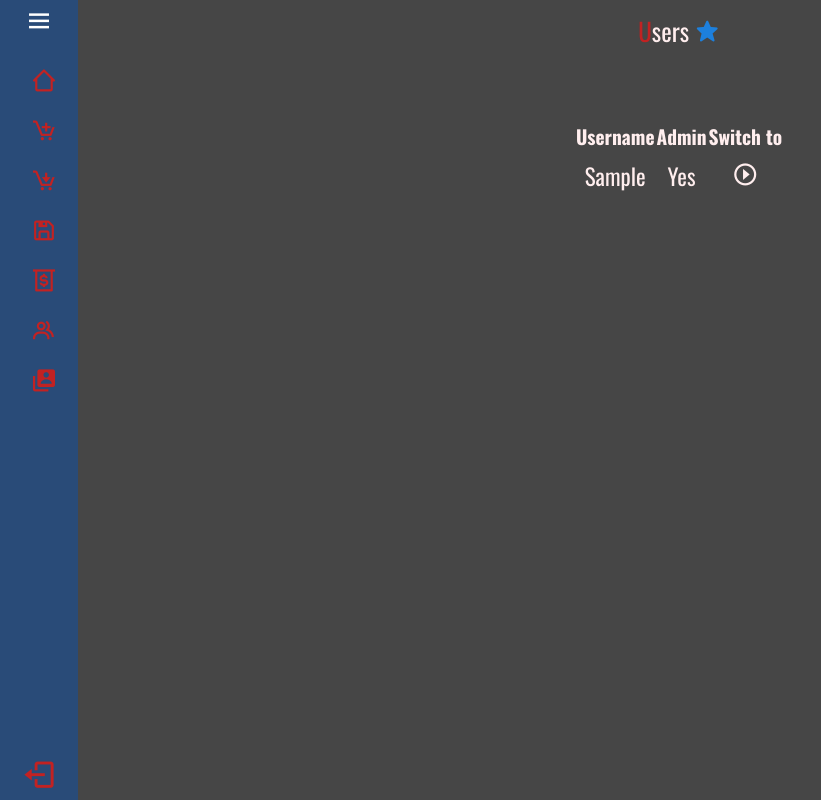
After one commit to djxmeel/ammunation-tpv, a PHP site: page /switchuser.php in a window 1280 px wide. The commit adds this page. Shown: the whole page, without its empty margins (0-821 px from the left). Run offline with PHP 8.4, Linux system fonts and the light colour scheme; the visitor is signed in with stand-in values (Sample User, id 1); tables that the repository leaves empty or names only in its code hold one stand-in row (values such as "Sample post").

Commit message:
User switch implemented

```diff
--- a/css/style.css
+++ b/css/style.css
@@ -394,3 +394,12 @@ td.td-small>button:active {
     color: var(--primary-light);
     transform: scale(108%) rotateZ(180deg);
 }
+
+.bx-caret-right-circle {
+    transition: all 0.3s;
+}
+
+.bx-caret-right-circle:hover {
+    color: var(--secondary);
+    transform: scale(108%);
+}
--- a/index/index.php
+++ b/index/index.php
@@ -13,7 +13,7 @@ require_once("../modules/sql.php");
 <main class="home_content">
     <article class="dash-content row">
         <section class="col-5 ">
-            <h1>Cart <?php echo strtoupper($_SESSION["employeeId"]) ?></h1>
+            <h1>Cart</h1>
         </section>
         <section class="col-5 product-list">
             <h1>Products</h1>
--- /dev/null
+++ b/login/switchuser.php
@@ -0,0 +1,40 @@
+<?php require_once("../modules/header.php");
+        require_once("../modules/sql.php");?>
+<title>AMMUNATION: Switch user</title>
+<main class="home_content">
+    <h1>Users <i class="bx bxs-star"></i></h1>
+    <section class="category-list">
+        <table>
+            <tr>
+                <th>Username</th>
+                <th>Admin</th>
+                <th>Switch to</th>
+            </tr>
+            <?php
+
+                $query = "SELECT * FROM empleados;";
+
+                $result = $con->query($query);
+
+                while($row = $result->fetch_assoc()){
+                    if($row["usuario"] != $_SESSION["username"]){
+                        echo "
+                        <tr>
+                            <td class ='category-options'>". $row["usuario"]."</td>";
+
+                        if($row["isadmin"])
+                            echo "<td class='category-options'>Yes</td>";
+                        else
+                            echo "<td class='category-options'>No</td>";
+
+                        echo "
+                            <td><a href='switchuserprocess.php?id=".$row["id"]."'><i class='bx bx-caret-right-circle'></i></a></td>
+                        </tr>";
+                    }
+                }
+            ?>
+        </table>
+    </section>
+</main>
+</body>
+</html>
```
Also changed, not shown: login/login.php (+16 -1 lines), login/switchuserprocess.php (added, +7 -0 lines).
